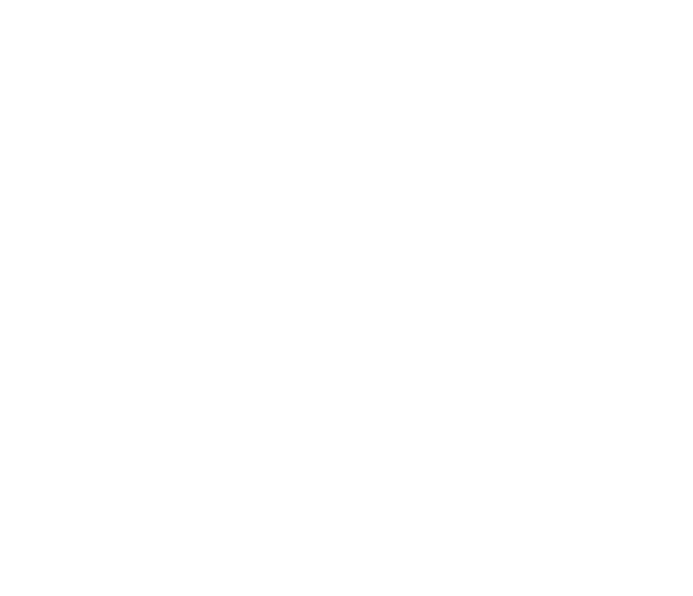
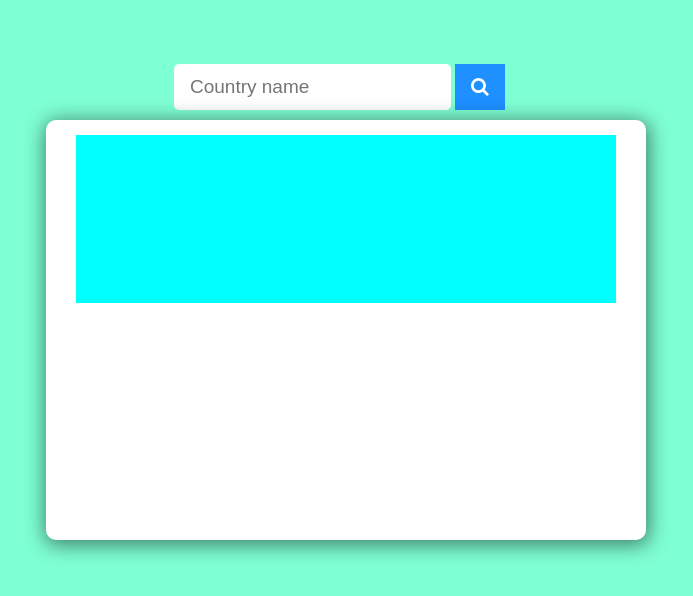
Before and after one commit to Anna8188/Anna8188.github.io, a plain HTML site: page index.html in a window 1280 px wide. Shown: the whole page, without its empty margins (338-1031 px from the left). Drawn offline with Linux system fonts and the light colour scheme.

Commit message:
feat:add input, button, and box for information

```diff
--- a/index.html
+++ b/index.html
@@ -5,6 +5,39 @@
     <meta http-equiv="X-UA-Compatible" content="IE=edge" />
     <meta name="viewport" content="width=device-width, initial-scale=1.0" />
     <title>Countries</title>
+    <link
+      rel="icon"
+      href="https://cdn-icons-png.flaticon.com/512/183/183595.png"
+      type="image/icon"
+    />
+    <link
+      rel="stylesheet"
+      href="https://cdnjs.cloudflare.com/ajax/libs/font-awesome/4.7.0/css/font-awesome.min.css"
+    />
+    <link rel="stylesheet" href="./style.css" />
   </head>
-  <body></body>
+  <body>
+    <div class="root">
+      <section class="search-button">
+        <label for="uname"></label>
+        <input
+          class="input-name"
+          type="text"
+          id="search-name"
+          name="name"
+          placeholder="Country name"
+        />
+        <button class="btn" type="button"><i class="fa fa-search"></i></button>
+      </section>
+      <div class="box">
+        <div class="img"></div>
+        <section class="name-country"></section>
+        <section class="capital"></section>
+        <section class="population"></section>
+        <section class="area"></section>
+        <section class="languages"></section>
+      </div>
+    </div>
+    <script src="./script.js"></script>
+  </body>
 </html>
--- a/script.js
+++ b/script.js
@@ -0,0 +1,7 @@
+let img = document.getElementsByClassName("img")[0];
+let name = document.getElementsByClassName("name-country")[0];
+let capital = document.getElementsByClassName("capital")[0];
+let population = document.getElementsByClassName("population")[0];
+let area = document.getElementsByClassName("area")[0];
+let language = document.getElementsByClassName("languages")[0];
+console.log(img, name, capital, population, area, language);
--- a/style.css
+++ b/style.css
@@ -3,3 +3,62 @@
   padding: 0;
   box-sizing: border-box;
 }
+.root {
+  width: 100vw;
+  height: 100vh;
+  background-color: aquamarine;
+  display: flex;
+  flex-direction: column;
+}
+.search-button {
+  margin-top: 5%;
+  margin-left: 40%;
+}
+.box {
+  border: none;
+  border-radius: 10px;
+  box-shadow: 1px 3px 20px 2px rgba(0, 0, 0, 0.5);
+  /* box-shadow: rgba(fff, fff, fff, 0.5); */
+  background-color: white;
+  width: 600px;
+  height: 420px;
+  margin-top: 10px;
+  margin-left: 30%;
+  display: flex;
+  flex-direction: column;
+}
+.img {
+  width: 90%;
+  height: 40%;
+  background-color: aqua;
+  margin-top: 15px;
+  margin-left: 30px;
+}
+.name-country {
+}
+.capital {
+}
+.population {
+}
+.area {
+}
+.languages {
+}
+/* Style buttons */
+.input-name,
+.btn {
+  background-color: DodgerBlue;
+  border: none;
+  color: white;
+  padding: 12px 16px;
+  font-size: 19px;
+  cursor: pointer;
+}
+.btn:hover {
+  background-color: RoyalBlue;
+}
+.input-name {
+  border-radius: 5px;
+  background-color: white;
+  color: black;
+}
```
Also changed, not shown: assets/images/icon.png (added), assets/images/iconForTitle.png (added), assets/images/premium-icon-search-3963073 (1).png (added).
